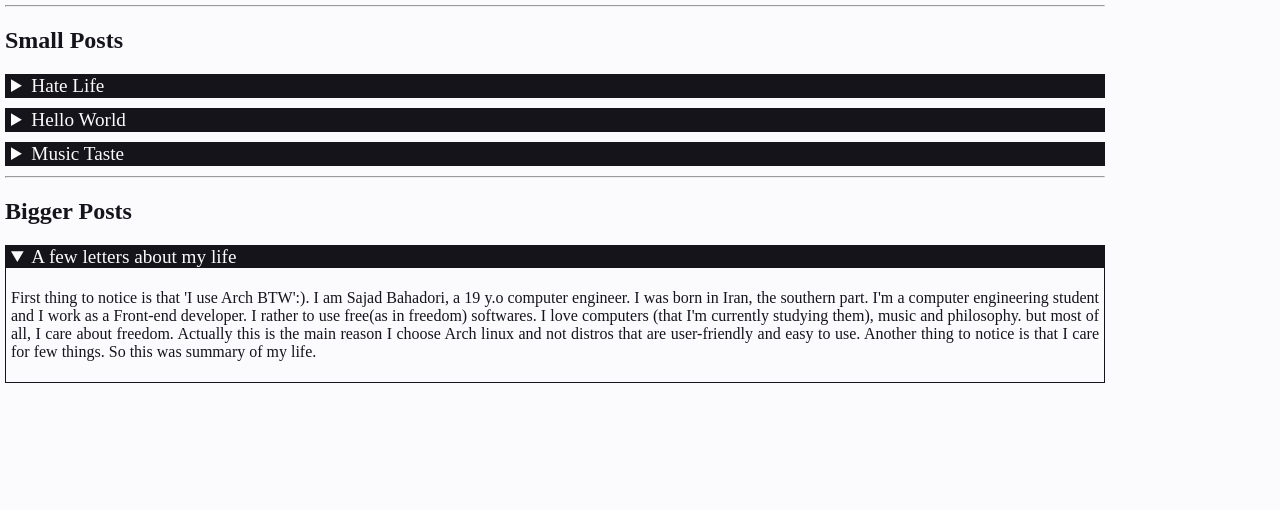
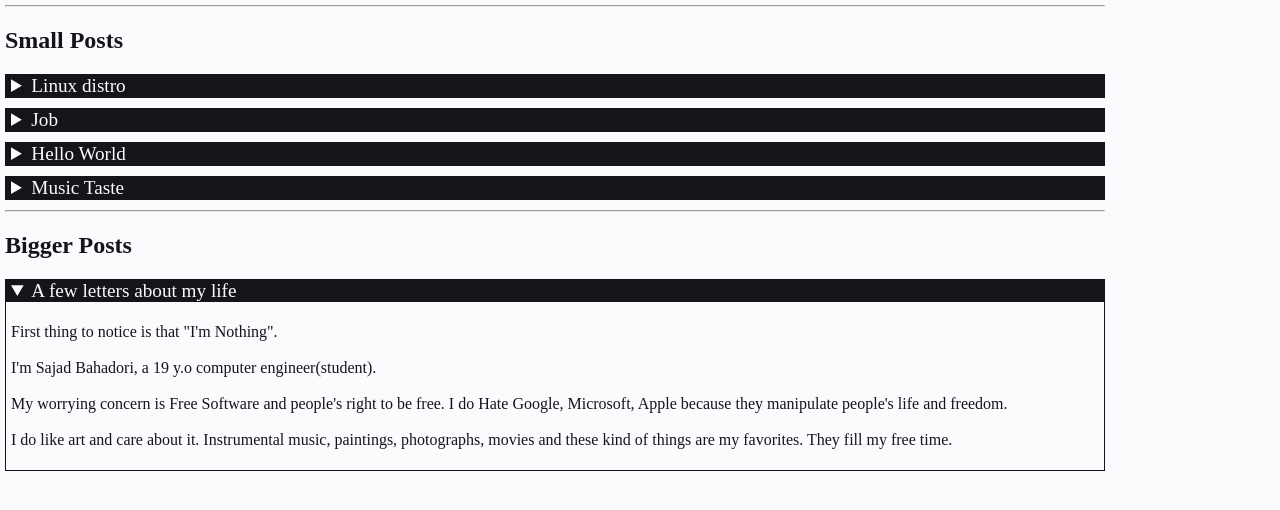
Before and after one commit to sisyx/sisyx.github.io, a plain HTML site: page index.html in a window 1280 px wide. Both pictures are taken after a click on the heading "A few letters about my life". Shown: the part 118-628 px from the top of the page. Drawn offline with Linux system fonts and the light colour scheme.

Commit message:
update texts

```diff
--- a/index.html
+++ b/index.html
@@ -193,14 +193,20 @@
 			<h2>Small Posts</h2>
 			<div>
 				<details>
-					<summary>Hate Life</summary>
-					<p>Living is the worst and hardest thing someone must do.</p>
+					<summary>Linux distro</summary>
+					<p>I use Arch linux.</p>
+				</details>
+			</div>
+			<div>
+				<details>
+					<summary>Job</summary>
+					<p>I Work as Front-end developer. I love it.</p>
 				</details>
 			</div>
 			<div>
 				<details>
 					<summary>Hello World</summary>
-					<p>I started coding from 2022/Aug.</p>
+					<p>I started coding since 2022/Aug.</p>
 				</details>
 			</div>
 			<div>
@@ -218,13 +224,16 @@
 			<div>
 				<details>
 					<summary>A few letters about my life</summary>
-					<p>First thing to notice is that 'I use Arch BTW':).
-						<!-- <br> -->
-						I am Sajad Bahadori, a 19 y.o computer engineer. I was born in Iran, the southern part.
-						<!-- <br> -->
-						I'm a computer engineering student and I work as a Front-end developer. I rather to use free(as in freedom) softwares.
-						<!-- <br> -->
-						I love computers (that I'm currently studying them), music and philosophy. but most of all, I care about freedom. Actually this is the main reason I choose Arch linux and not distros that are user-friendly and easy to use. Another thing to notice is that I care for few things. So this was summary of my life. </p>
+					<p>First thing to notice is that "I'm Nothing".
+						<br>
+						<br>
+						I'm Sajad Bahadori, a 19 y.o computer engineer(student).
+						<br>
+						<br>
+						My worrying concern is Free Software and people's right to be free. I do Hate Google, Microsoft, Apple because they manipulate people's life and freedom.
+						<br>
+						<br>
+						I do like art and care about it. Instrumental music, paintings, photographs, movies and these kind of things are my favorites. They fill my free time.</p>
 				</details>
 			</div>
 		</section>
```
